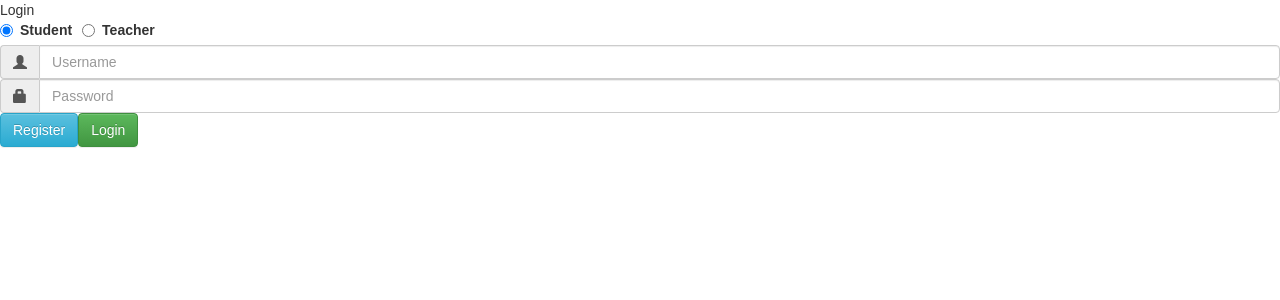
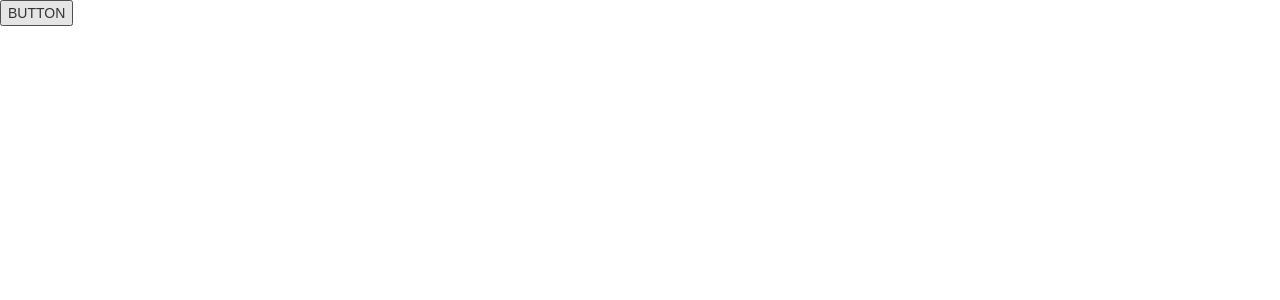
Before and after one commit to SaBuZa/RegistrarSystem-Front, a React (Create React App) app: page / in a window 1280 px wide. Shown: the top 300 px of the page. Built offline with nearby package versions, Linux system fonts and the light colour scheme.

Commit message:
Login (ON HOLD)

```diff
--- a/src/App.js
+++ b/src/App.js
@@ -9,7 +9,8 @@ import TeacherMenu from './TeacherMenu';
 
 class App extends Component {
   state = {
-    page : 'Login'
+    page : ''
+    //page : 'Login'
     //'page' : 'StudentMenu'
 
   }
@@ -20,6 +21,7 @@ class App extends Component {
   }
 
   render() {
+    console.log(this.state.page);
     if (this.state.page === 'Login'){
       return (
         <Login changeState={this.changeState} loginType={this.state}/>
@@ -36,6 +38,10 @@ class App extends Component {
       return (
         <TeacherMenu />
       );
+    }else{
+      return (
+        <button onClick= {() => {this.setState({page : 'Login'})}} > BUTTON </button>
+      )
     }
   }
 }
--- a/src/Login/LoginButton.js
+++ b/src/Login/LoginButton.js
@@ -3,6 +3,7 @@ import React, { Component } from 'react';
 class LoginButton extends Component {
 
     render() {
+        /*
        if (this.props.selectedType === "StudentChosen"){
             return (
                 <button className="btn btn-success" onClick = {() => this.props.onLoginClick({ page:'StudentMenu'})}>
@@ -15,14 +16,14 @@ class LoginButton extends Component {
                 Login
                 </button>
             );
-        }else{
+        }else{*/
             return (
-                <button className="btn" disabled={!this.props.selected!==null}>
+                <button className="btn btn-success" onClick = {this.props.onLoginClick}>
                 Login
                 </button>
 
             );
-        }
+        //}
     }
 
 
--- a/src/Login/LoginTypeRadio/index.js
+++ b/src/Login/LoginTypeRadio/index.js
@@ -3,7 +3,7 @@ import React, { Component } from 'react';
 export default class LoginTypeRadio extends Component {
 
     state = {
-        selectedType : "StudentChosen"
+        selectedType : "Student"
     };
 
     handleTypeChange = (e) => {
@@ -22,10 +22,10 @@ export default class LoginTypeRadio extends Component {
         return (
             <div>
                 <div className="radio-inline">
-                <label><input type="radio" name="typeRadio" value="StudentChosen" checked={this.state.selectedType==="StudentChosen"} onChange={this.handleTypeChange} />Student</label>
+                <label><input type="radio" name="typeRadio" value="Student" checked={this.state.selectedType==="Student"} onChange={this.handleTypeChange} />Student</label>
                 </div>
                 <div className="radio-inline">
-                <label><input type="radio" name="typeRadio" value="TeacherChosen" checked={this.state.selectedType==="TeacherChosen"} onChange={this.handleTypeChange} />Teacher</label>
+                <label><input type="radio" name="typeRadio" value="Teacher" checked={this.state.selectedType==="Teacher"} onChange={this.handleTypeChange} />Teacher</label>
                 </div>
             </div>
 
--- a/src/Login/index.js
+++ b/src/Login/index.js
@@ -1,12 +1,15 @@
 import React, { Component } from 'react';
+import axios from 'axios';
 import RegisterButton from './RegisterButton';
 import LoginButton from './LoginButton';
 import LoginTypeRadio from  './LoginTypeRadio';
-
 class Login extends Component {
 
   state = {
-    selectedType : "StudentChosen"
+    selectedType : "Student",
+    username : '',
+    password : '',
+    data : ''
   }
 
   onLoginTypeChange = (props) => {
@@ -14,8 +17,59 @@ class Login extends Component {
     //console.log(props.selectedType);
   }
 
+  onSubmit = (stateFunc) => {
+    /*axios.get('http://localhost:3000/studentinfo?userid=0').then((res) => {
+        console.log(res);
+    })
+    */
+    //console.log(document.getElementById('username').value);
+    //console.log(document.getElementById('password').value);
+    /*
+    axios.post('http://localhost:3000/main',{
+        id : document.getElementById('username').value,
+        password : document.getElementById('password').value,
+        usertype : this.state.selectedType
+    })
+    .then((res) => {
+        console.log(res);
+    })
+    .catch((err) => {
+        console.log(err);
+    });
+    */
+  }
+
+  handleLogin = () => {
+
+    var targetPage = '';
+    if (this.state.selectedType === 'Student') targetPage = 'StudentMenu';
+    else if (this.state.selectedType === 'Teacher') targetPage = 'TeacherMenu';
+    //this.props.changeState({page : targetPage});
+
+    //console.log(targetPage);
+    //this.onSubmit();
+    axios.post('http://localhost:3000/main',{
+        id : document.getElementById('username').value,
+        password : document.getElementById('password').value,
+        usertype : this.state.selectedType
+    })
+    .then((res) => {
+        console.log("Yayyyyyyyyyyyyyyyyy");
+        console.log(res.data);
+        this.setState({data:res.data});
+        //if (res.)
+        this.props.changeState({page : targetPage});
+    })
+    .catch((err) => {
+        console.log(err);
+    });
+
+  }
+
   render() {
+    console.log(this.state.data);
     //console.log(this.state.selectedType);
+    //<LoginButton onLoginClick={this.handleLogin} selectedType={this.state.selectedType}/>
     return (
       <div>
 
@@ -24,16 +78,16 @@ class Login extends Component {
           <LoginTypeRadio onTypeChange={this.onLoginTypeChange} />
 
           <div className="input-group">
-          <span className="input-group-addon"><i className="glyphicon glyphicon-user"></i></span>
-          <input id="username" type="text" className="form-control" name="Username" placeholder="Username"></input>
+            <span className="input-group-addon"><i className="glyphicon glyphicon-user"></i></span>
+            <input id="username" type="text" className="form-control" name="Username" placeholder="Username"></input>
           </div>
           <div className="input-group">
-          <span className="input-group-addon"><i className="glyphicon glyphicon-lock"></i></span>
-          <input id="password" type="password" className="form-control" name="password" placeholder="Password"></input>
+            <span className="input-group-addon"><i className="glyphicon glyphicon-lock"></i></span>
+            <input id="password" type="password" className="form-control" name="password" placeholder="Password"></input>
           </div>
           <div>
-          <RegisterButton onRegisterClick={this.props.changeState} />
-          <LoginButton onLoginClick={this.props.changeState} selectedType={this.state.selectedType}/>
+            <RegisterButton onRegisterClick={this.props.changeState} />
+            <LoginButton onLoginClick={this.handleLogin} />
           </div>
         </form>
       </div>
--- a/src/Register/index.js
+++ b/src/Register/index.js
@@ -27,6 +27,19 @@ class Register extends Component {
         })
         */
 
+        /*
+        axios.post('http://localhost:3000/main',{
+            id : this.state.username,
+            password : this.state.password,
+            usertype : this.state.mode
+        })
+        .then((res) => {
+            console.log(res);
+        })
+        .catch((err) => {
+            console.log(err);
+        });
+        */
     }
 
     onClick = () => {
@@ -44,6 +57,8 @@ class Register extends Component {
         input[inputType] = event.target.value;
         this.setState(input);
     }
+
+
 
   render() {
     if (this.state.pageNum === 1){
@@ -89,7 +104,7 @@ class Register extends Component {
             <div>District <input  value={this.state.district} onChange={(event) => this.onChangeInput(event, "district")}/></div>
             <div>Province <input  value={this.state.province} onChange={(event) => this.onChangeInput(event, "province")}/></div>
             <div>Postal Code <input  value={this.state.postal_code} onChange={(event) => this.onChangeInput(event, "postal_code")}/></div>
-            <div><button className="btn btn-warning" onClick={() => this.onClick()}>Confirm</button></div>
+            <div><button className="btn btn-warning" onClick={() => this.onSubmit()}>Confirm</button></div>
             </div>
         );
     }
```
